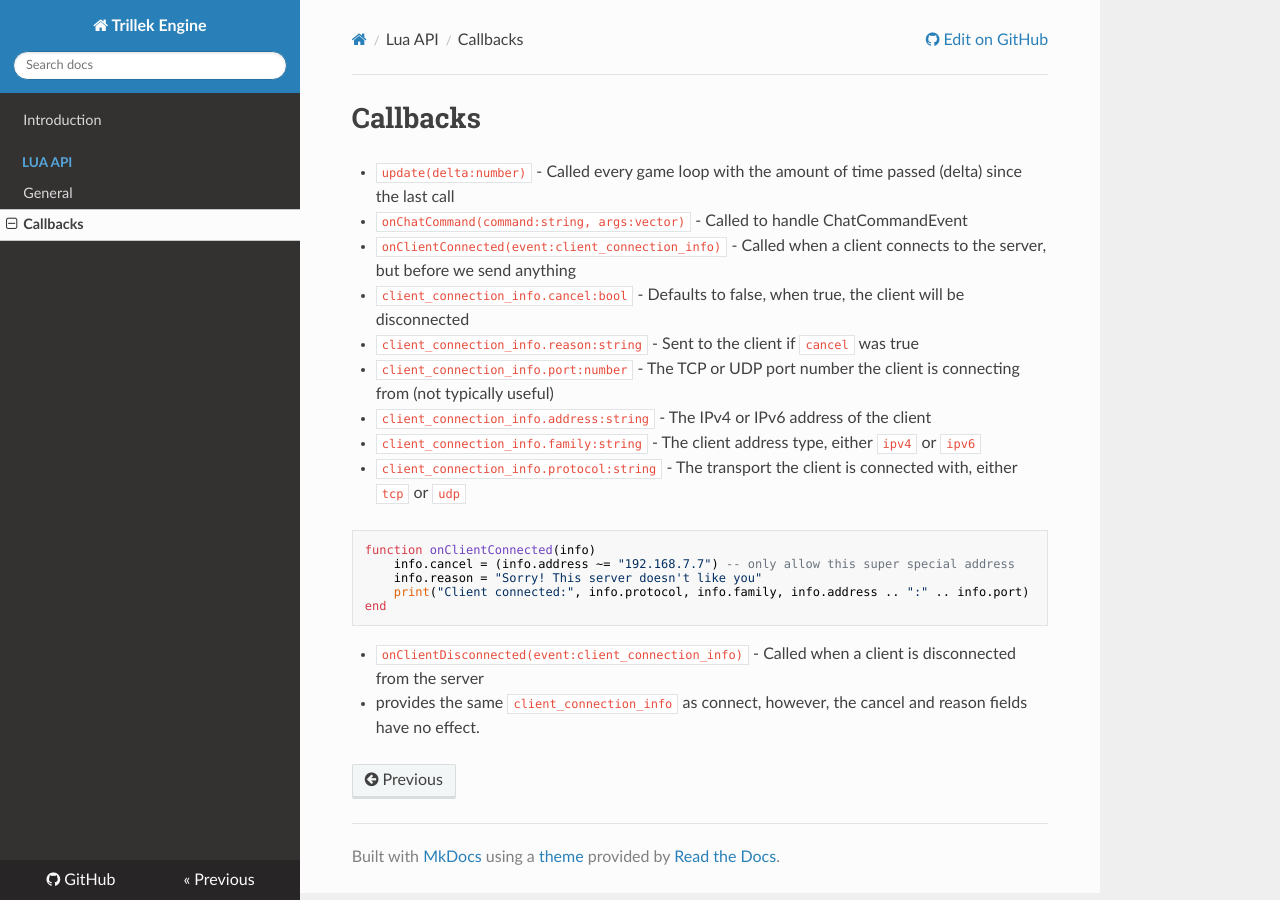
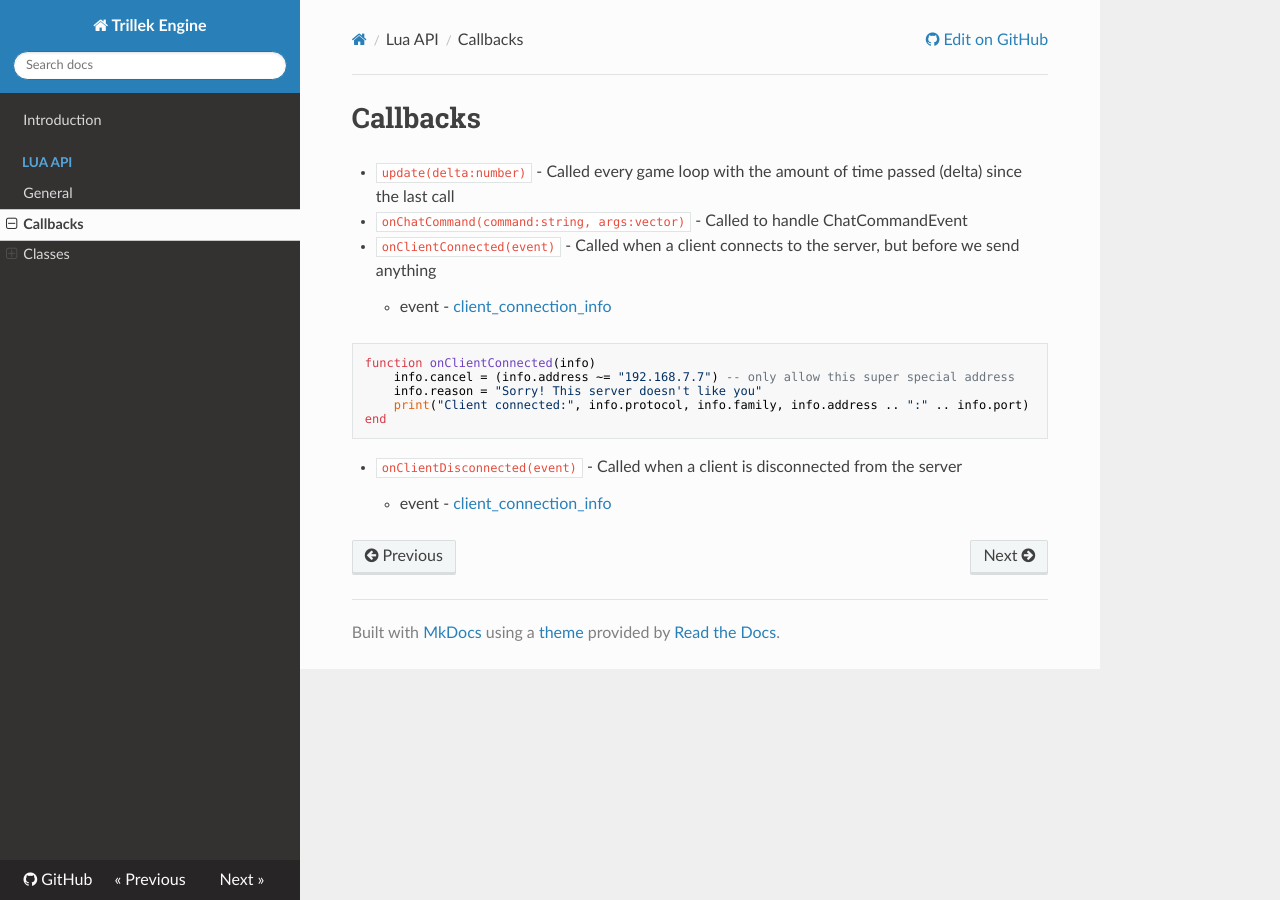
Before and after one commit to trillek-team/tec, an MkDocs documentation site: the page built from docs/lua/callbacks.md, in a window 1280 px wide. Built offline with MkDocs 1.6.1, drawn with Linux system fonts in a browser that asks for light colours; nearby versions of some CDN libraries.

````diff
--- a/docs/lua/callbacks.md
+++ b/docs/lua/callbacks.md
@@ -1,13 +1,8 @@
 # Callbacks
 * `update(delta:number)` - Called every game loop with the amount of time passed (delta) since the last call
 * `onChatCommand(command:string, args:vector)` - Called to handle ChatCommandEvent
-* `onClientConnected(event:client_connection_info)` - Called when a client connects to the server, but before we send anything
-  * `client_connection_info.cancel:bool` - Defaults to false, when true, the client will be disconnected
-  * `client_connection_info.reason:string` - Sent to the client if `cancel` was true
-  * `client_connection_info.port:number` - The TCP or UDP port number the client is connecting from (not typically useful)
-  * `client_connection_info.address:string` - The IPv4 or IPv6 address of the client
-  * `client_connection_info.family:string` - The client address type, either `ipv4` or `ipv6`
-  * `client_connection_info.protocol:string` - The transport the client is connected with, either `tcp` or `udp`
+* `onClientConnected(event)` - Called when a client connects to the server, but before we send anything
+	* event - [client_connection_info](classes/client_connection_info.md)
 
 ```lua
 function onClientConnected(info)
@@ -17,5 +12,5 @@ function onClientConnected(info)
 end
 ```
 
-* `onClientDisconnected(event:client_connection_info)` - Called when a client is disconnected from the server
-  * provides the same `client_connection_info` as connect, however, the cancel and reason fields have no effect.
+* `onClientDisconnected(event)` - Called when a client is disconnected from the server
+	* event - [client_connection_info](classes/client_connection_info.md)
--- a/mkdocs.yml
+++ b/mkdocs.yml
@@ -6,3 +6,5 @@ nav:
   - Lua API:
     - General: 'lua/index.md'
     - Callbacks: 'lua/callbacks.md'
+    - Classes:
+        client_connection_info: 'lua/classes/client_connection_info.md'
````
Also changed, not shown: README.md (+8 -0 lines), docs/lua/classes/client_connection_info.md (added, +7 -0 lines).
